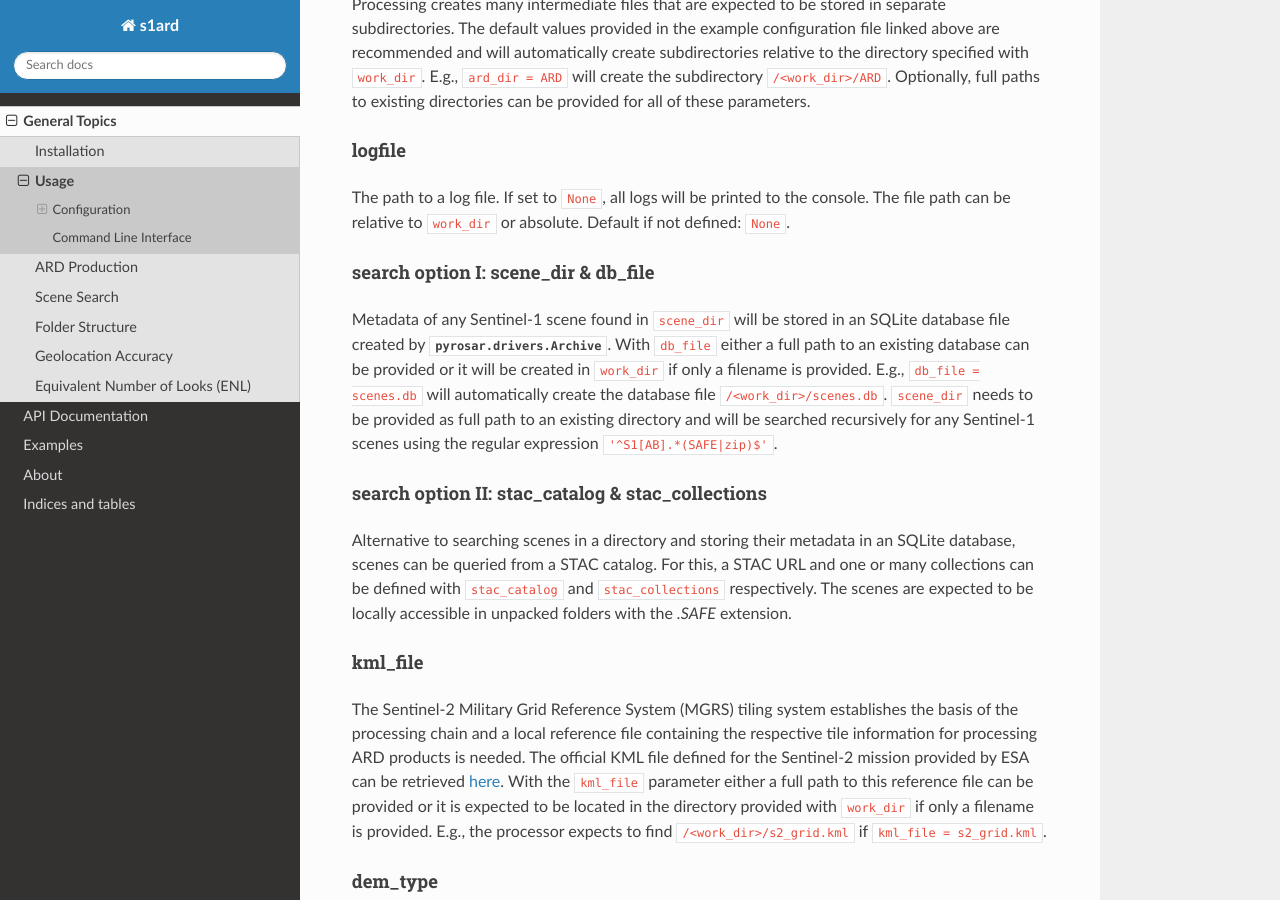
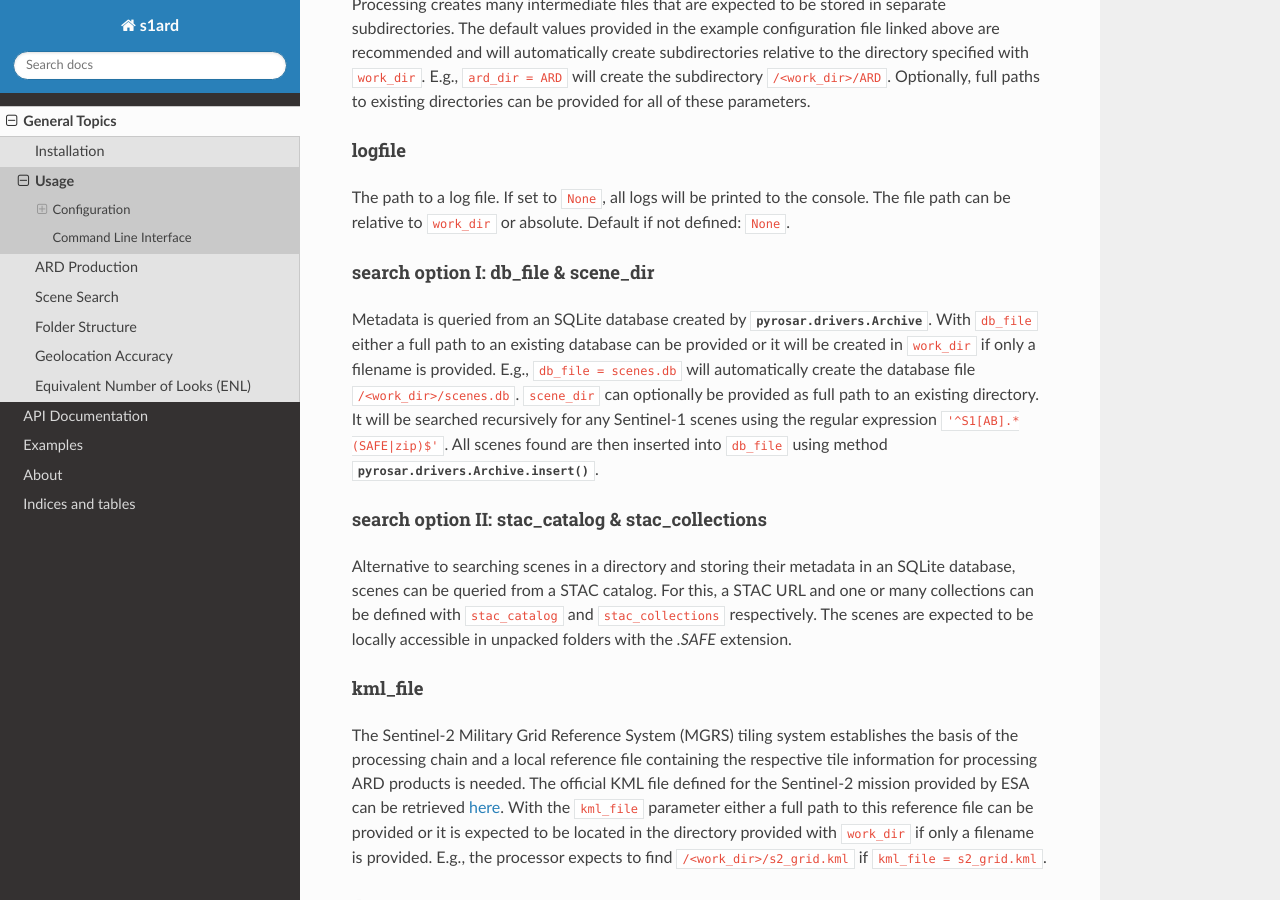
Before and after one commit to SAR-ARD/s1ard, a Sphinx documentation site: the page built from docs/source/general/usage.rst, in a window 1280 px wide and 900 px high, scrolled down 3177 px. Built offline with Sphinx 7.4.7 and the Read the Docs theme 2.0.0, drawn with Linux system fonts in a browser that asks for light colours; cross-references to code outside the pages are shown as plain code.

Commit message:
made config 'scene_dir' optional

```diff
--- a/docs/source/general/usage.rst
+++ b/docs/source/general/usage.rst
@@ -150,14 +150,15 @@ The path to a log file. If set to ``None``, all logs will be printed to the cons
 The file path can be relative to ``work_dir`` or absolute.
 Default if not defined: ``None``.
 
-search option I: scene_dir & db_file
+search option I: db_file & scene_dir
 ++++++++++++++++++++++++++++++++++++
 
-Metadata of any Sentinel-1 scene found in ``scene_dir`` will be stored in an SQLite database file created by :class:`pyrosar.drivers.Archive`.
+Metadata is queried from an SQLite database created by :class:`pyrosar.drivers.Archive`.
 With ``db_file`` either a full path to an existing database can be provided or it will be created in ``work_dir`` if only
 a filename is provided. E.g., ``db_file = scenes.db`` will automatically create the database file ``/<work_dir>/scenes.db``.
-``scene_dir`` needs to be provided as full path to an existing directory and will be searched recursively for any Sentinel-1
-scenes using the regular expression ``'^S1[AB].*(SAFE|zip)$'``.
+``scene_dir`` can optionally be provided as full path to an existing directory.
+It will be searched recursively for any Sentinel-1 scenes using the regular expression ``'^S1[AB].*(SAFE|zip)$'``.
+All scenes found are then inserted into ``db_file`` using method :meth:`pyrosar.drivers.Archive.insert`.
 
 search option II: stac_catalog & stac_collections
 +++++++++++++++++++++++++++++++++++++++++++++++++
```
Also changed, not shown: 2 other files.
